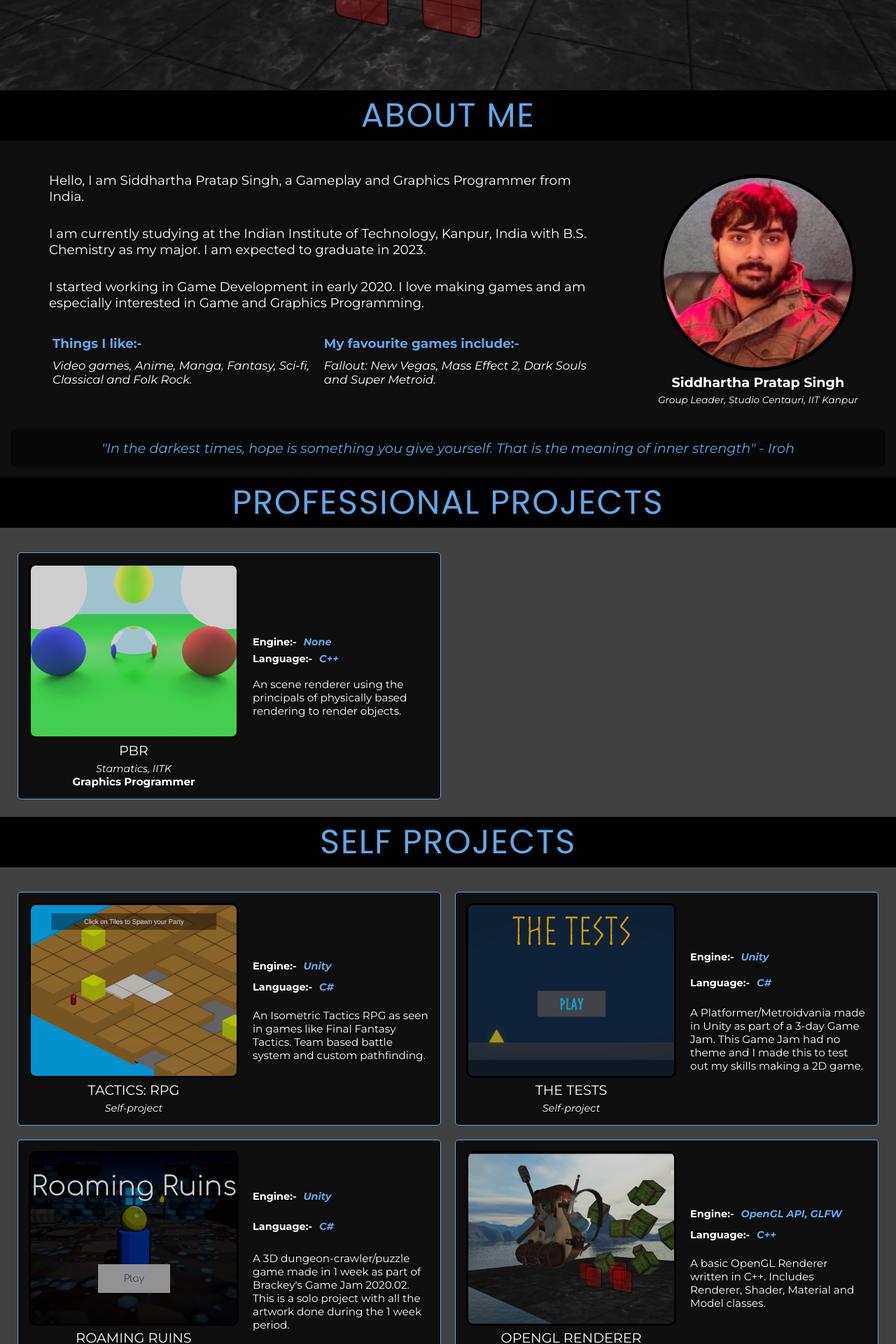
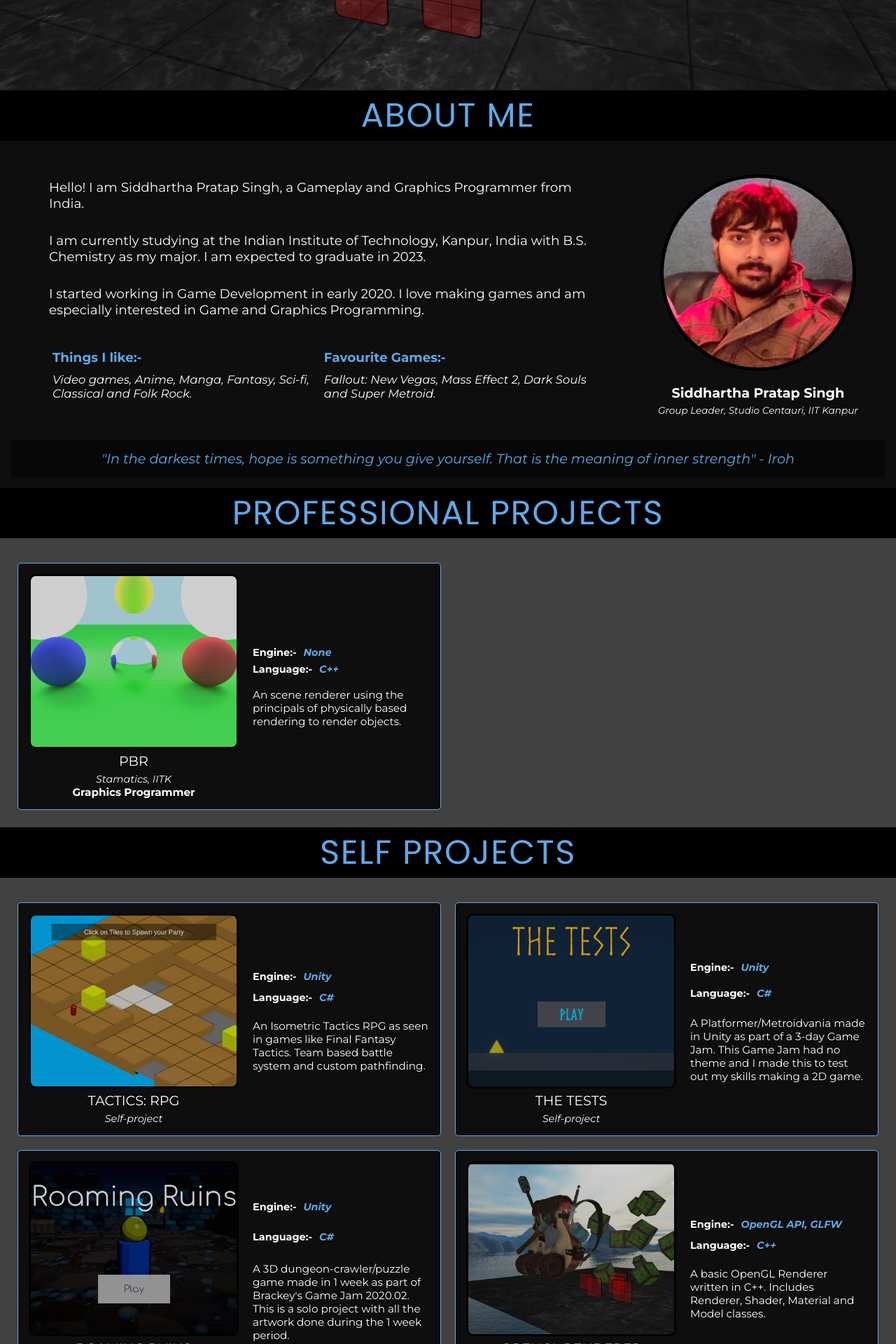
Before and after one commit to sps1112/sps1112.github.io, a Jekyll site: the page built from index.md, in a window 1280 px wide. Shown: the part 544-2464 px from the top of the page at 70% size. Built offline with Jekyll 4.4.1, drawn with Linux system fonts in a browser that asks for light colours; some of the changed text lies outside the part shown.

Commit message:
Add minor changes to the home page

```diff
--- a/_data/intro.yml
+++ b/_data/intro.yml
@@ -1,4 +1,4 @@
-- para: "Hello, I am Siddhartha Pratap Singh, a Gameplay and Graphics Programmer from India."
+- para: "Hello! I am Siddhartha Pratap Singh, a Gameplay and Graphics Programmer from India."
 
 - para: "I am currently studying at the Indian Institute of Technology, Kanpur, India with B.S. Chemistry as my major. I am expected to graduate in 2023."
 
--- a/_data/skills.yml
+++ b/_data/skills.yml
@@ -5,6 +5,7 @@
     - data: "Java"
     - data: "Python"
     - data: "GLSL"
+    - data: "HTML/CSS"
 
 - type: "Engines + API"
   list:
@@ -13,6 +14,7 @@
     - data: "Godot"
     - data: "OpenGL"
     - data: "Twine"
+    - data: "SDL2"
 
 - type: "Utilities"
   list:
@@ -20,6 +22,7 @@
     - data: "Linux"
     - data: "CMake"
     - data: "Blender"
+    - data: "ImGUI"
 
 - type: "Fields"
   list:
--- a/_includes/footer.html
+++ b/_includes/footer.html
@@ -4,7 +4,7 @@
       <ul class="credits-list">
         {% for contact in site.data.contacts %}
         <li class="credits-link">
-          <a href="{{contact.link}}">
+          <a target="_blank" href="{{contact.link}}">
             <img class="credits-logo" src="{{contact.logo}}" alt=""
           /></a>
         </li>
--- a/_includes/header.html
+++ b/_includes/header.html
@@ -6,9 +6,9 @@
 
     <div class="links">
       <ul class="nav-links">
-        <li class="nav-item"><a href="/#about">About Me</a></li>
-        <li class="nav-item"><a href="/#project">Projects</a></li>
-        <li class="nav-item"><a href="/#resume">Resume</a></li>
+        <li class="nav-item"><a href="/#about">About</a></li>
+        <li class="nav-item"><a href="/#project">Portfolio</a></li>
+        <li class="nav-item"><a href="/#resume">CV</a></li>
         <li class="nav-item"><a href="/#blog">Blogs</a></li>
         <li class="nav-item"><a href="/#contact">Contacts</a></li>
       </ul>
--- a/_layouts/home.html
+++ b/_layouts/home.html
@@ -37,7 +37,7 @@
             </div>
 
             <div class="hobby">
-              <div class="hobby-title">My favourite games include:-</div>
+              <div class="hobby-title">Favourite Games:-</div>
               <div class="hobby-list">{{site.games}}.</div>
             </div>
           </div>
@@ -151,7 +151,7 @@
             <li class="work-item">
               <div class="work-location">
                 <div class="company-name">
-                  <a href="{{job.url}}">{{job.company}}</a>
+                  <a target="_blank" href="{{job.url}}">{{job.company}}</a>
                 </div>
 
                 <div class="company-logo">
@@ -250,6 +251,7 @@
             </div>
 
             <div class="blog-details">
+              <div class="details-container">
                 <div class="headline">
                   <a href="{{blog.permalink}}">{{blog.title}}</a>
                 </div>
@@ -257,6 +259,7 @@
                 <div class="blog-date">{{blog.time}}</div>
 
                 <div class="blog-description">{{blog.description}}</div>
+              </div>
             </div>
           </li>
           {% endif %} {% endfor %}
@@ -281,12 +284,17 @@
               <img src="{{contact.logo}}" alt="" />
             </div>
             <div class="contact-title">
-              <a href="{{contact.link}}">{{contact.type}}</a>
+              <a target="_blank" href="{{contact.link}}">{{contact.type}}</a>
             </div>
           </li>
           {% endfor %}
         </ul>
+
+        <div class="contact-method">
+          If you want to get in touch, mail at:
+          <a href="mailto:sidps@iitk.ac.in" class="email">sidps@iitk.ac.in</a>
         </div>
       </div>
     </div>
   </div>
+</div>
--- a/assets/css/styles.css
+++ b/assets/css/styles.css
@@ -209,6 +209,7 @@
   padding-right: 50px;
   padding-left: 50px;
   font-size: 1.15em;
+  margin-top: 10px;
 }
 
 .intro-para {
@@ -221,6 +222,7 @@
 }
 
 .profile {
+  margin-bottom: 15px;
   max-height: 360px;
   border-radius: 100%;
   border: 5px solid black;
@@ -239,8 +241,8 @@
 
 .hobbies {
   padding: 5px;
-  margin-top: 15px;
-  margin-bottom: 15px;
+  margin-top: 25px;
+  margin-bottom: 10px;
   display: grid;
   grid-template-columns: 1fr 1fr;
 }
@@ -596,6 +598,7 @@
   background-color: transparent;
   transition: 0.15s ease-in-out;
   font-weight: bold;
+  text-decoration: underline;
 }
 
 .blogs {
@@ -620,7 +623,7 @@
   margin: 20px;
   background-color: var(--nav-col);
   display: grid;
-  grid-template-columns: 5fr 6fr;
+  grid-template-columns: 2fr 3fr;
   align-items: center;
   border-radius: 5px;
 }
@@ -646,6 +649,12 @@
 }
 
 .blog-details {
+  display: flex;
+  justify-content: center;
+  align-items: center;
+}
+
+.details-container {
   padding-left: 10px;
   padding-right: 20px;
   display: grid;
@@ -752,6 +761,16 @@
   background-color: transparent;
   transition: 0.15s ease-in-out;
   font-weight: bold;
+}
+
+.contact-method {
+  margin: 15px;
+  font-size: 1.2em;
+}
+
+.contact-method > a:hover,
+.contact-method > a:active {
+  text-decoration: underline;
 }
 
 .foot * {
```
Also changed, not shown: other parts of _layouts/home.html (+2 -1 lines). Lines whose indentation alone changed are shown as unchanged.
